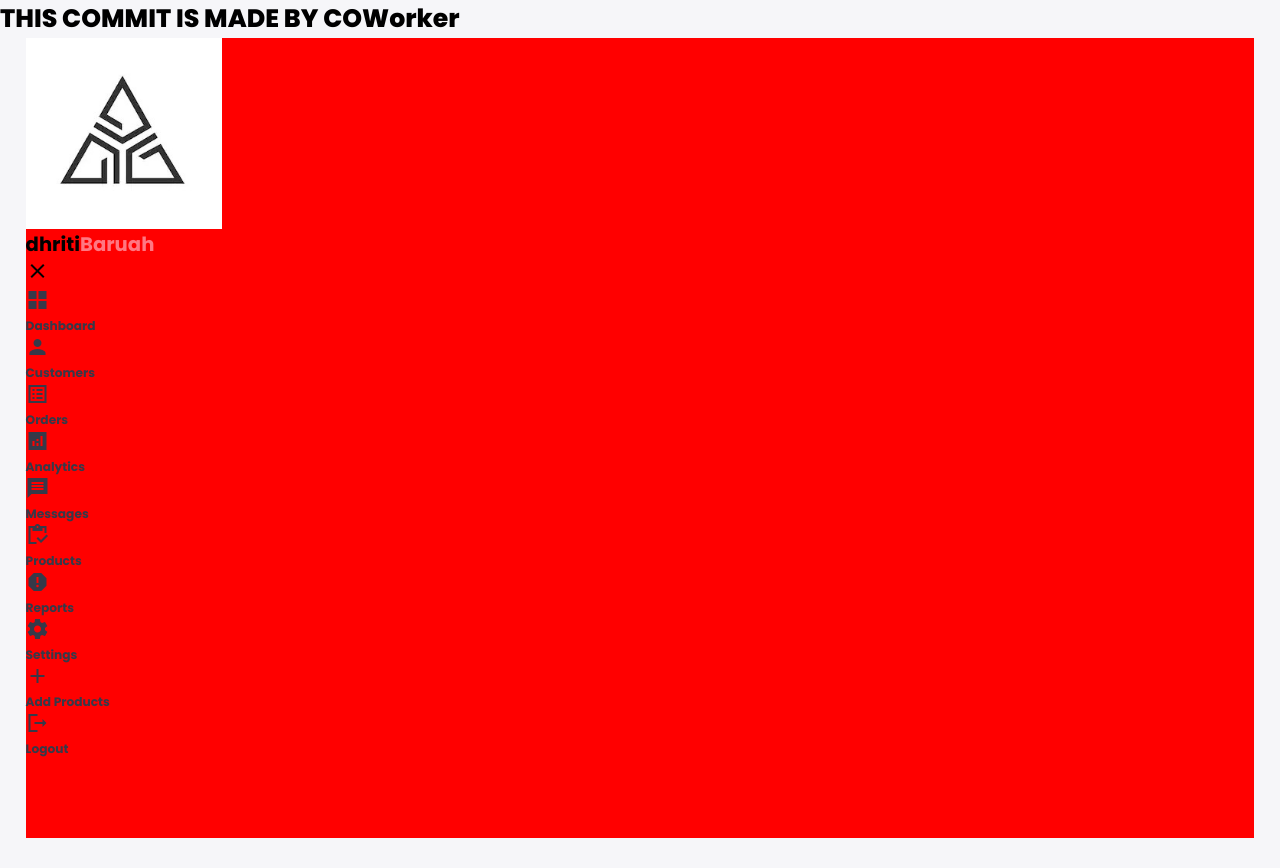
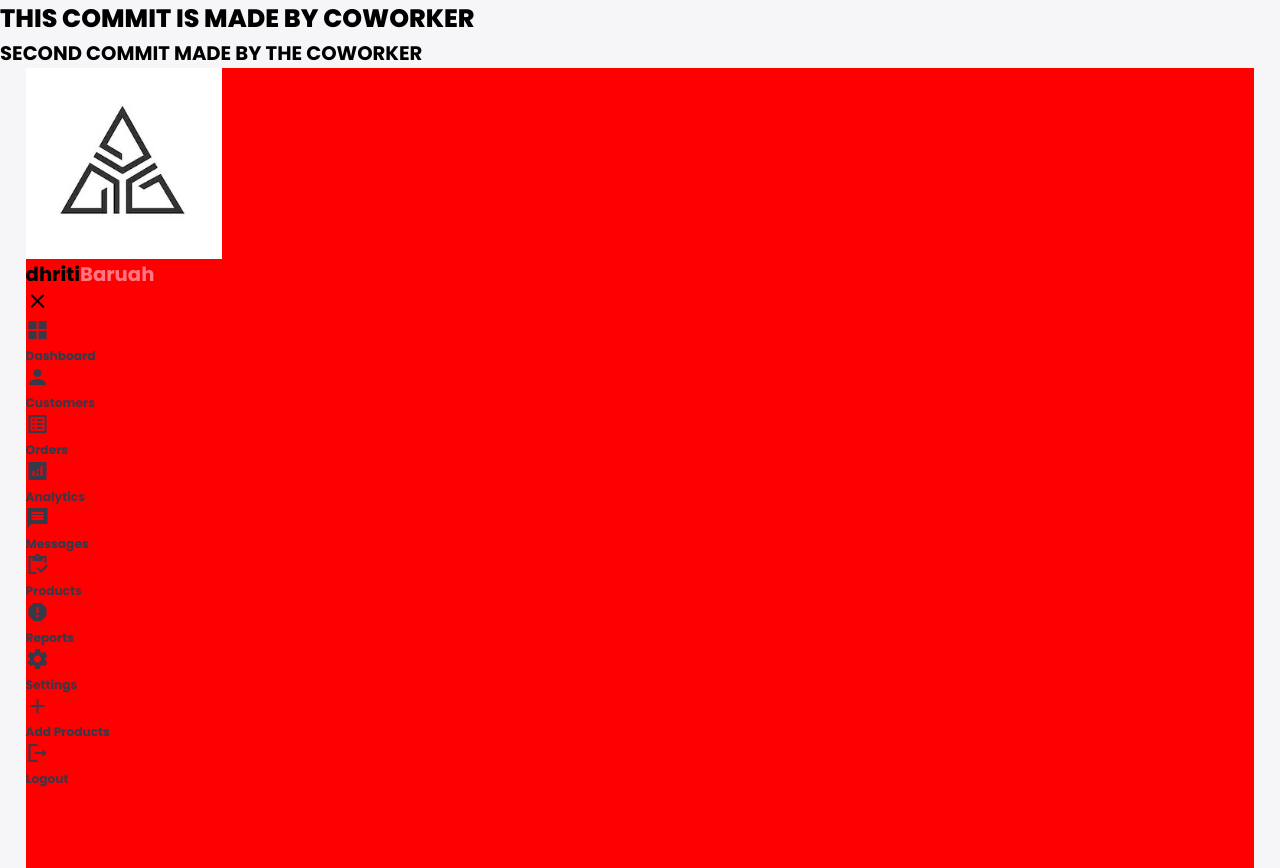
Before and after one commit to dhritich20baruah/Dashboard, a plain HTML site: page index.html in a window 1280 px wide. Before the commit the page ends 838 px from the top, so only its background shows below. Drawn offline with Linux system fonts and the light colour scheme.

Commit message:
Coworker 2nd commit

```diff
--- a/index.html
+++ b/index.html
@@ -12,7 +12,8 @@
     <title>Dashboard</title>
 </head>
 <body>
-    <h1>THIS COMMIT IS MADE BY COWorker</h1>
+    <h1>THIS COMMIT IS MADE BY COWORKER</h1>
+    <h2>SECOND COMMIT MADE BY THE COWORKER</h2>
     <div class="container">
         <aside>
             <div class="logo">
```
